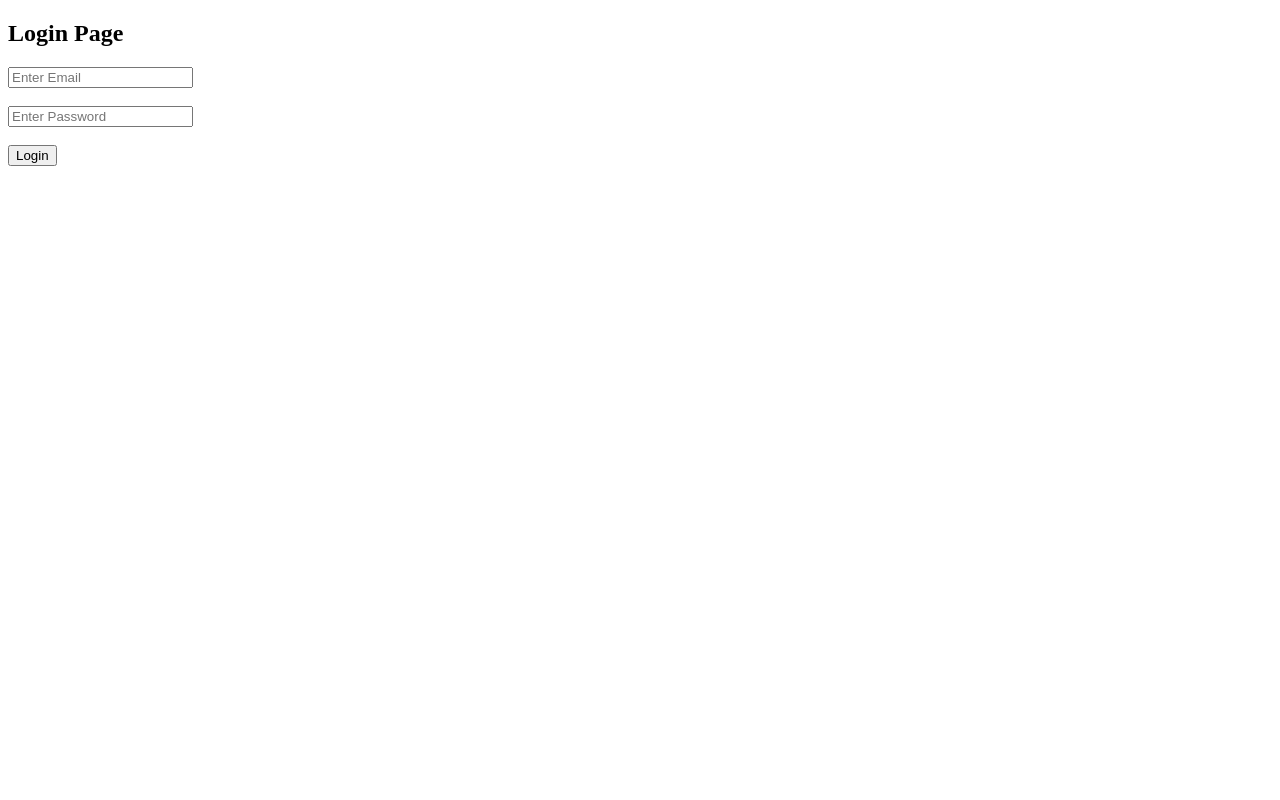
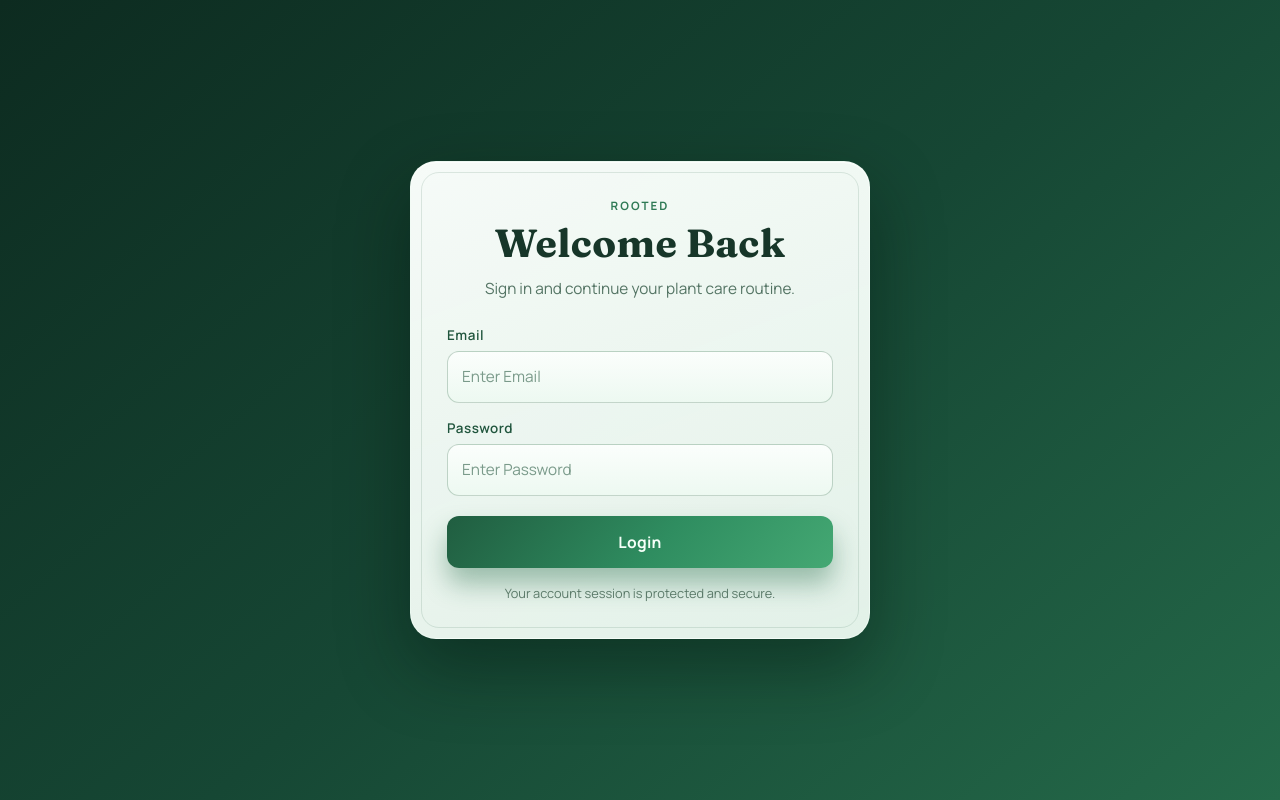
Before and after one commit to PaRougv/Rooted, a React (Vite) app in the folder client/: page /login in a window 1280 px wide. Built offline with nearby package versions, Linux system fonts and the light colour scheme.

Commit message:
Login UI Updated

```diff
--- /dev/null
+++ b/client/src/components/Login.css
@@ -0,0 +1,194 @@
+@import url("https://fonts.googleapis.com/css2?family=Manrope:wght@400;500;600;700&family=Fraunces:opsz,wght@9..144,600;9..144,700&display=swap");
+
+html,
+body,
+#root {
+  margin: 0;
+  min-height: 100%;
+  background: #0f2f23;
+}
+
+body {
+  overflow-x: hidden;
+}
+
+:root {
+  --login-forest-900: #0f3324;
+  --login-forest-700: #20553d;
+  --login-forest-500: #2f7a55;
+  --login-forest-300: #7dc7a0;
+  --login-cream: #f7f7ef;
+  --login-mint: #edf9f1;
+  --login-text: #173629;
+  --login-muted: #547464;
+}
+
+.login-page {
+  min-height: 100vh;
+  width: 100%;
+  padding: clamp(16px, 3vw, 32px);
+  display: grid;
+  place-items: center;
+  position: relative;
+  overflow: hidden;
+  background: linear-gradient(140deg, #0d2b20 0%, #164734 52%, #246949 100%);
+  font-family: "Manrope", "Segoe UI", sans-serif;
+}
+
+.login-blur {
+  display: none;
+}
+
+.login-page,
+.login-page * {
+  box-sizing: border-box;
+}
+
+.login-card {
+  width: min(100%, 460px);
+  position: relative;
+  z-index: 1;
+  padding: clamp(22px, 4vw, 36px);
+  border-radius: 26px;
+  border: 1px solid rgba(246, 255, 249, 0.5);
+  background:
+    linear-gradient(160deg, rgba(251, 255, 252, 0.98) 0%, rgba(239, 251, 243, 0.94) 100%);
+  box-shadow:
+    0 28px 70px rgba(2, 20, 11, 0.42),
+    inset 0 1px 0 rgba(255, 255, 255, 0.72);
+}
+
+.login-card::before {
+  content: "";
+  position: absolute;
+  inset: 10px;
+  border-radius: 18px;
+  border: 1px solid rgba(57, 107, 79, 0.15);
+  pointer-events: none;
+}
+
+.login-header {
+  text-align: center;
+  margin-bottom: clamp(20px, 3vw, 26px);
+}
+
+.login-kicker {
+  margin: 0 0 8px;
+  color: var(--login-forest-500);
+  font-weight: 700;
+  letter-spacing: 0.18em;
+  text-transform: uppercase;
+  font-size: 0.72rem;
+}
+
+.login-header h2 {
+  margin: 0;
+  color: var(--login-text);
+  font-family: "Fraunces", Georgia, serif;
+  font-size: clamp(1.9rem, 4vw, 2.45rem);
+  line-height: 1.15;
+  letter-spacing: 0.01em;
+}
+
+.login-subtitle {
+  margin: 10px auto 0;
+  max-width: 34ch;
+  color: var(--login-muted);
+  font-size: 0.96rem;
+  line-height: 1.5;
+}
+
+.login-form {
+  display: grid;
+  gap: 16px;
+}
+
+.login-field {
+  display: grid;
+  gap: 7px;
+}
+
+.login-field span {
+  color: var(--login-forest-700);
+  font-size: 0.84rem;
+  font-weight: 600;
+  letter-spacing: 0.04em;
+}
+
+.login-field input {
+  width: 100%;
+  height: 52px;
+  padding: 12px 14px;
+  border-radius: 12px;
+  border: 1px solid rgba(50, 105, 73, 0.28);
+  background: linear-gradient(180deg, #fbfefc 0%, var(--login-mint) 100%);
+  color: var(--login-text);
+  font: inherit;
+  font-size: 0.96rem;
+  transition: border-color 0.2s ease, box-shadow 0.2s ease, transform 0.2s ease;
+}
+
+.login-field input::placeholder {
+  color: #7a9a8a;
+}
+
+.login-field input:-webkit-autofill,
+.login-field input:-webkit-autofill:hover,
+.login-field input:-webkit-autofill:focus {
+  -webkit-text-fill-color: var(--login-text);
+  -webkit-box-shadow: 0 0 0 1000px #f3fbf6 inset;
+  transition: background-color 5000s ease-in-out 0s;
+}
+
+.login-field input:focus {
+  outline: none;
+  border-color: rgba(39, 135, 81, 0.7);
+  box-shadow: 0 0 0 4px rgba(58, 160, 100, 0.18);
+  transform: translateY(-1px);
+}
+
+.login-button {
+  margin-top: 4px;
+  width: 100%;
+  height: 52px;
+  border: 0;
+  border-radius: 12px;
+  padding: 0 16px;
+  cursor: pointer;
+  font: inherit;
+  font-weight: 700;
+  font-size: 0.98rem;
+  letter-spacing: 0.02em;
+  color: #f5fff8;
+  background: linear-gradient(130deg, #205d40 0%, #2f8d60 55%, #44a873 100%);
+  box-shadow: 0 16px 26px rgba(27, 99, 64, 0.38);
+  transition: transform 0.2s ease, box-shadow 0.2s ease, filter 0.2s ease;
+}
+
+.login-button:hover {
+  transform: translateY(-2px);
+  box-shadow: 0 20px 30px rgba(27, 99, 64, 0.46);
+  filter: saturate(1.08);
+}
+
+.login-button:active {
+  transform: translateY(0);
+}
+
+.login-note {
+  margin: 16px 0 0;
+  text-align: center;
+  color: #5b7a69;
+  font-size: 0.8rem;
+}
+
+@media (max-width: 560px) {
+  .login-page {
+    align-items: start;
+    padding-top: 30px;
+  }
+
+  .login-card {
+    border-radius: 22px;
+  }
+}
--- a/client/src/components/Login.jsx
+++ b/client/src/components/Login.jsx
@@ -1,5 +1,6 @@
 import React, { useState } from 'react'
 import axios from "axios"
+import "./Login.css"
 
 const Login = () => {
   const [email , setEmail] = useState("");
@@ -29,30 +30,43 @@ const Login = () => {
   }
 
   return (
-    <div>
-      <h2>Login Page</h2>
+    <div className="login-page">
+      <div className="login-blur login-blur--one" />
+      <div className="login-blur login-blur--two" />
 
-      <form onSubmit={handleLogin}>
+      <section className="login-card">
+        <header className="login-header">
+          <p className="login-kicker">Rooted</p>
+          <h2>Welcome Back</h2>
+          <p className="login-subtitle">Sign in and continue your plant care routine.</p>
+        </header>
+
+        <form onSubmit={handleLogin} className="login-form">
+          <label className="login-field">
+            <span>Email</span>
             <input
               type="email"
               placeholder='Enter Email'
               value={email}
               onChange={(e) => setEmail(e.target.value)}
             />
+          </label>
 
-        <br /><br />
-
+          <label className="login-field">
+            <span>Password</span>
             <input
               type="password"
               placeholder='Enter Password'
               value={password}
               onChange={(e) => setPassword(e.target.value)}
             />
+          </label>
 
-        <br /><br />
+          <button type="submit" className="login-button">Login</button>
+        </form>
 
-        <button type="submit">Login</button>
-      </form>
+        <p className="login-note">Your account session is protected and secure.</p>
+      </section>
     </div>
   )
 }
```
Lines whose indentation alone changed are shown as unchanged.
